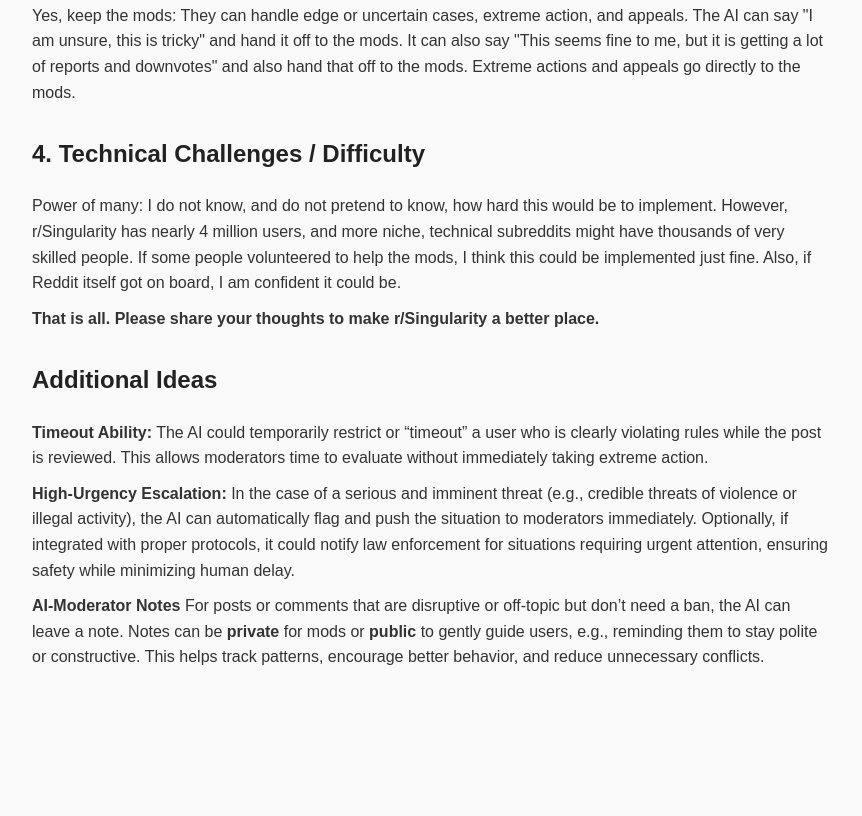
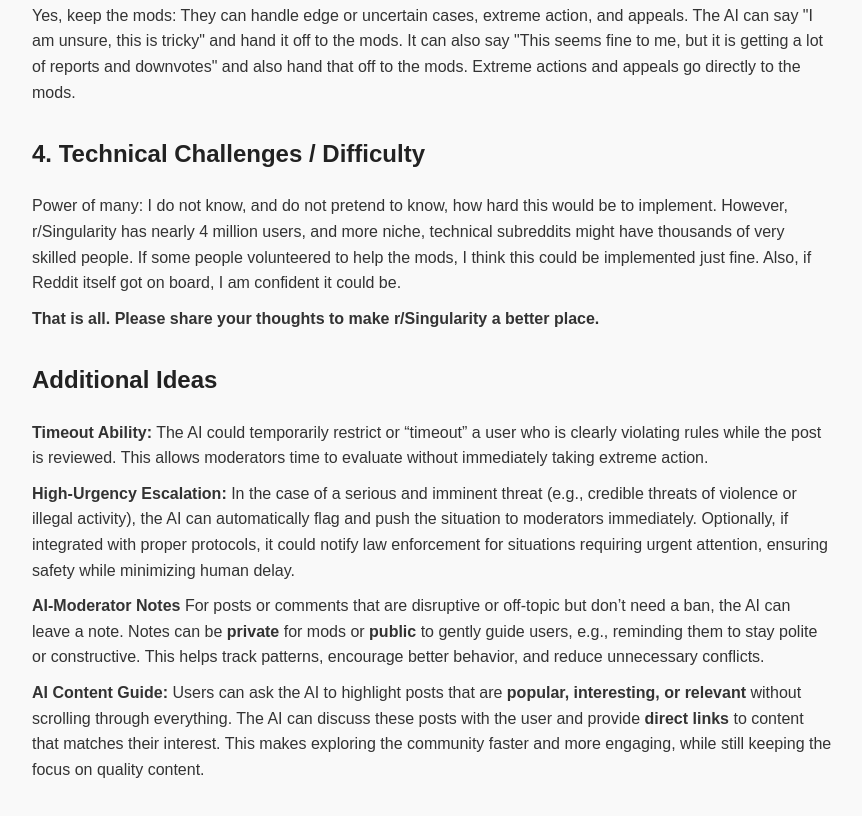
Before and after one commit to jdkelly1999/https-ezjake.github.io-ai-moderator, a plain HTML site: page index.html in a window 1280 px wide. Shown: the part 1062-1878 px from the top of the page, without its empty margins (208-1070 px from the left). Before the commit the page ends 1772 px from the top, so only its background shows below. Drawn offline with Linux system fonts and the light colour scheme.

Commit message:
index.html

```diff
--- a/index.html
+++ b/index.html
@@ -77,5 +77,7 @@
 
 <p><strong>AI-Moderator Notes</strong> For posts or comments that are disruptive or off-topic but don’t need a ban, the AI can leave a note. Notes can be <strong>private</strong> for mods or <strong>public</strong> to gently guide users, e.g., reminding them to stay polite or constructive. This helps track patterns, encourage better behavior, and reduce unnecessary conflicts.</p>
 
+<p><strong>AI Content Guide:</strong> Users can ask the AI to highlight posts that are <strong>popular, interesting, or relevant</strong> without scrolling through everything. The AI can discuss these posts with the user and provide <strong>direct links</strong> to content that matches their interest. This makes exploring the community faster and more engaging, while still keeping the focus on quality content.</p>
+
 </body>
 </html>
```
